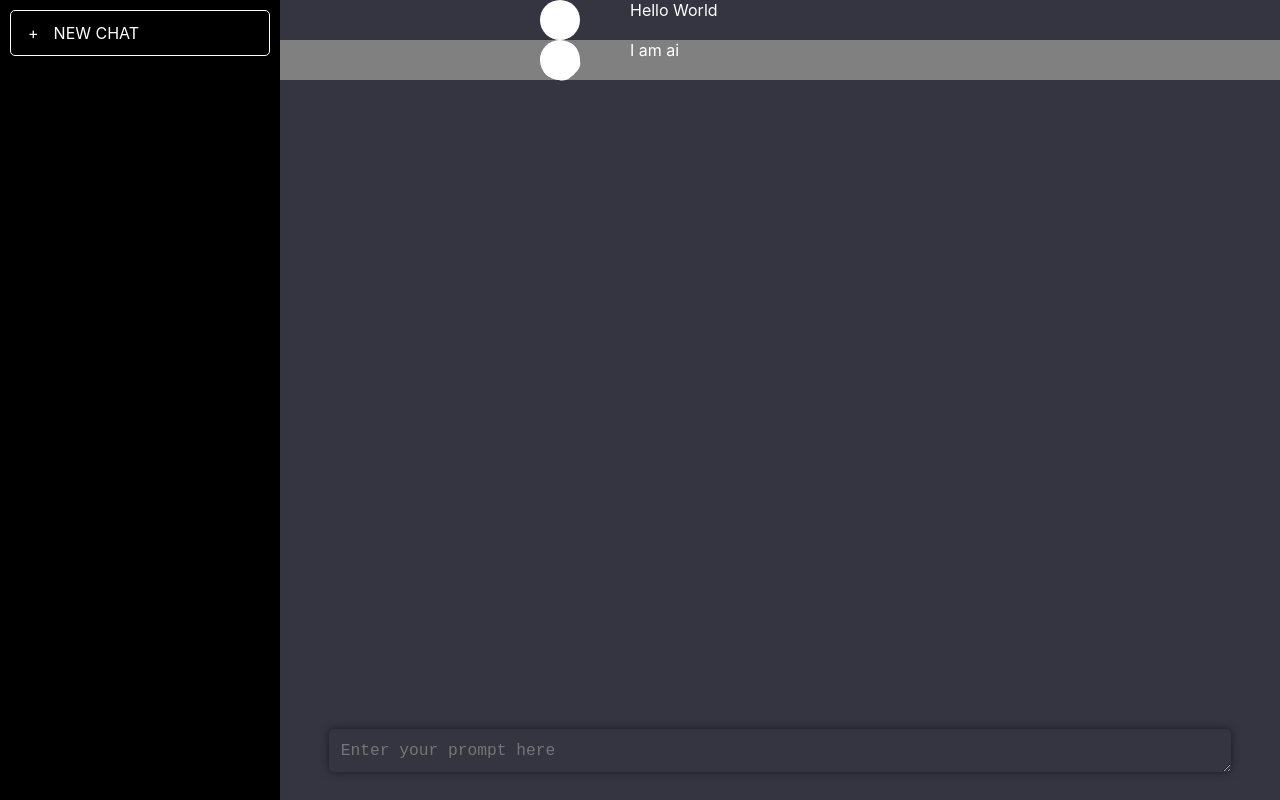
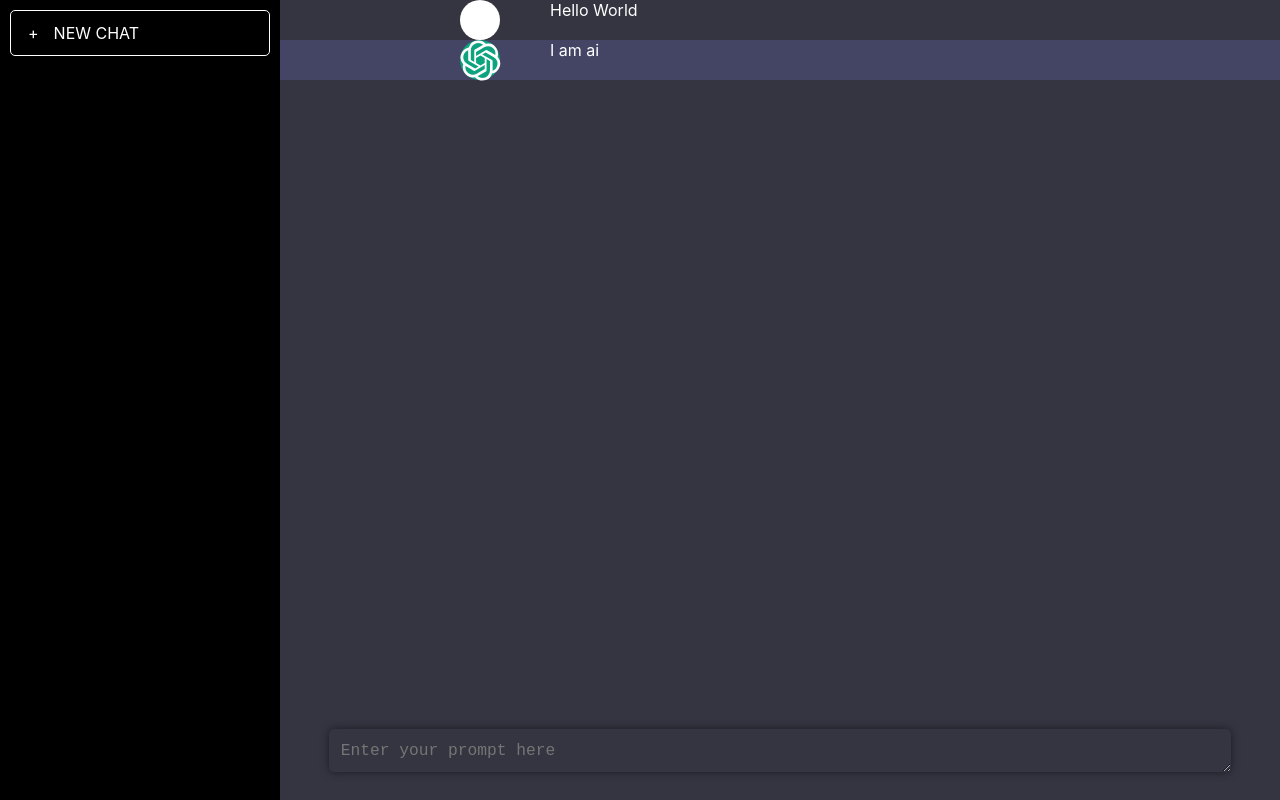
Before and after one commit to si3mshady/chatgpt-clone, a React (Create React App) app: page / in a window 1280 px wide. Built offline with nearby package versions, Linux system fonts and the light colour scheme.

Commit message:
Update App.css

```diff
--- a/src/App.css
+++ b/src/App.css
@@ -79,7 +79,7 @@
 
 
 .chat-message.chatgpt {
-  background-color: grey;
+  background-color: #444465;
   /* justify-content: space-between; */
 
   /* max-width: 480px;
@@ -96,6 +96,16 @@
   margin-right: 10px;
 }
 
+.chat-avatar.chatgpt {
+  background-color: #0da37f;
+  border-radius: 50%;
+  width: 40px;
+  height: 40px;
+  margin-right: 10px;
+}
+
+
+
 .message {
   padding-left: 40px;
   padding-right: 40px;
@@ -106,7 +116,7 @@
   padding-left: 20px;
   padding-right: 20px;
   display: flex;
-  max-width: 480px;
+  max-width: 640px;
   margin-left: auto;
   margin-right: auto;
 
```
